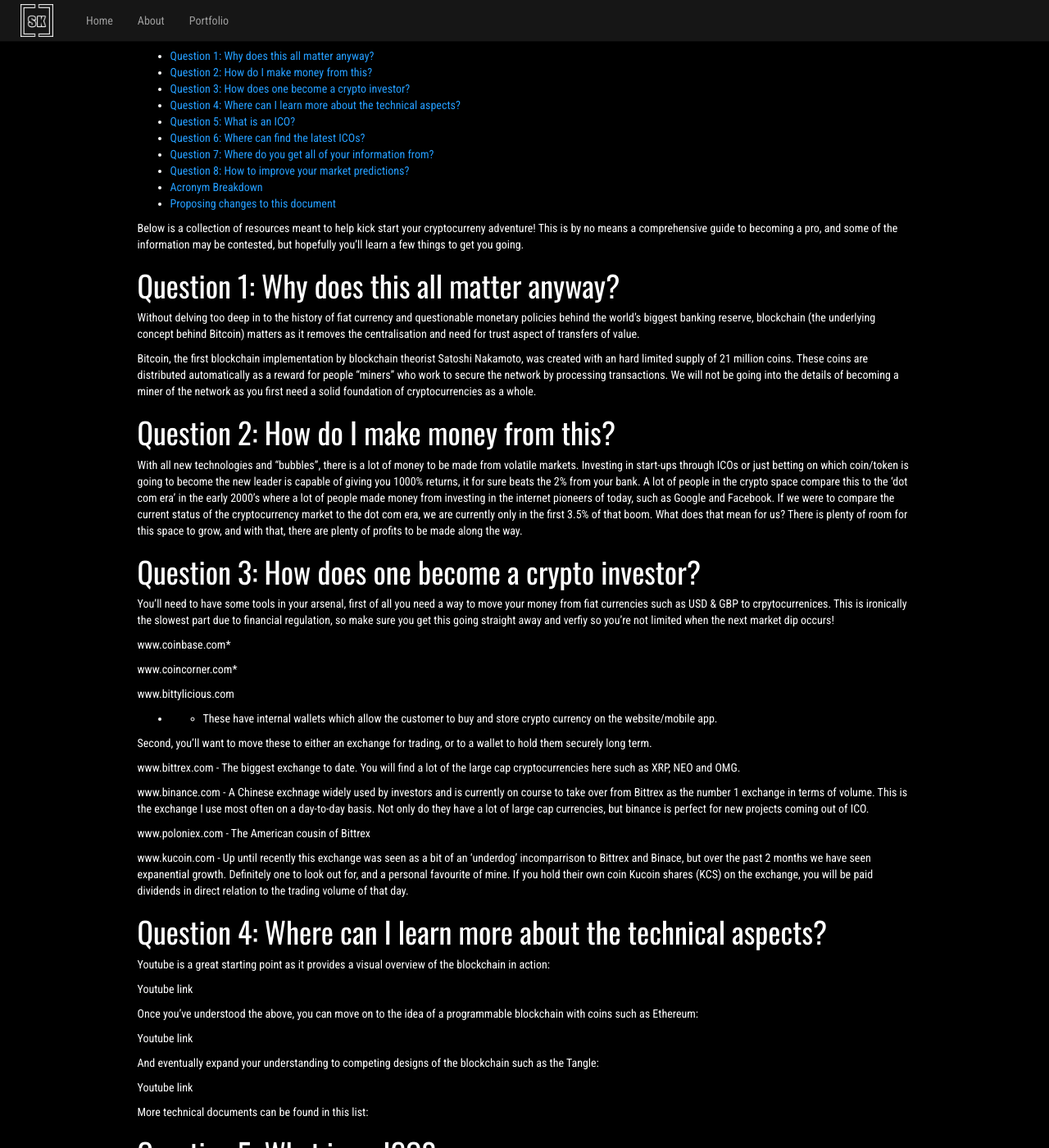
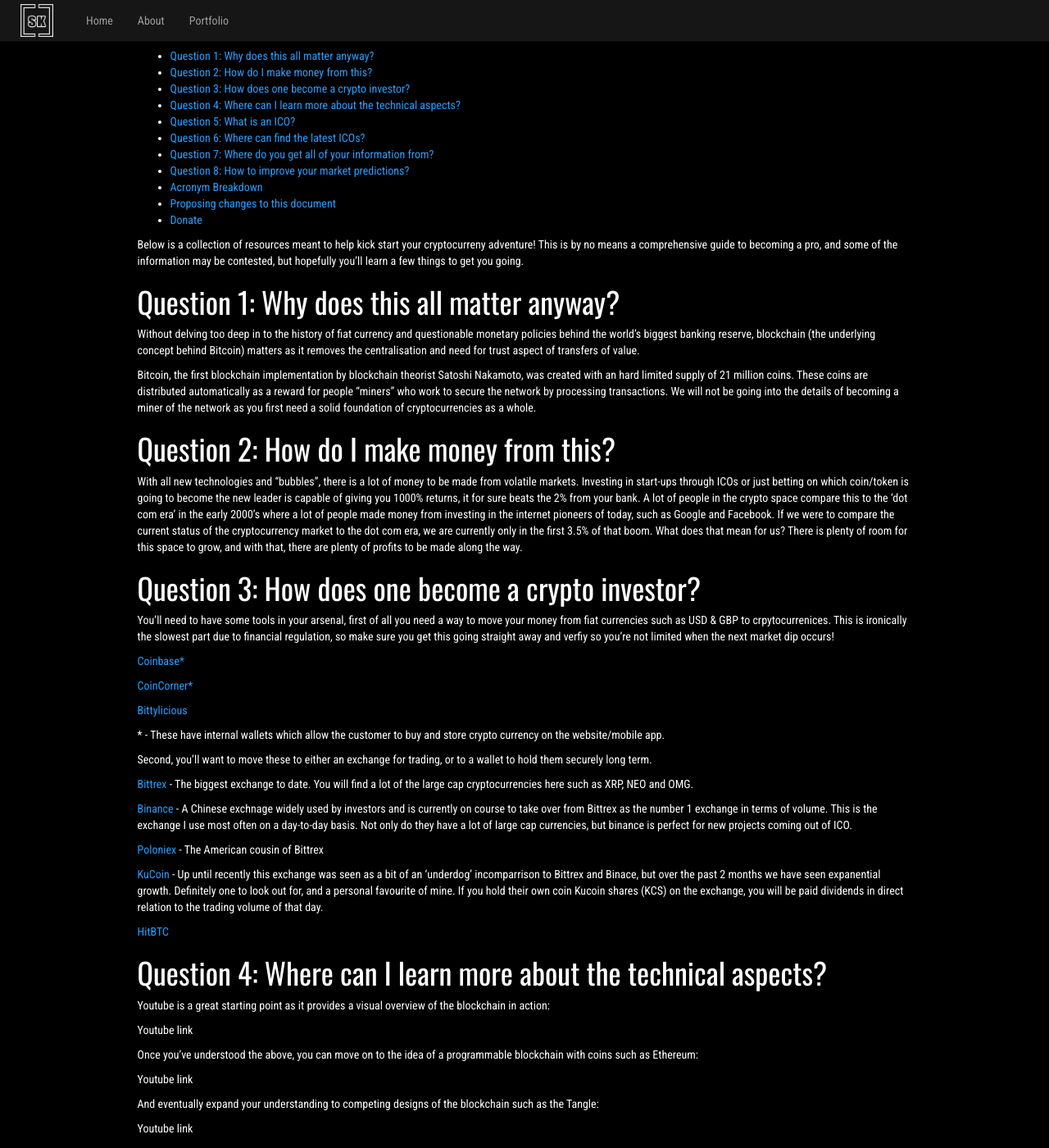
Before and after one commit to stevenkissack/stevokk.github.io, a Jekyll site: the page built from _pages/crypto-resources.md, in a window 1280 px wide and 1400 px high, scrolled down 412 px. Shown: the whole window at 82% size. Built offline with Jekyll 4.4.1, drawn with Linux system fonts in a browser that asks for light colours; some of the changed text lies outside the part shown.

Commit message:
Clean Links and change background

```diff
--- a/_pages/crypto-resources.md
+++ b/_pages/crypto-resources.md
@@ -24,30 +24,31 @@
 
 You'll need to have some tools in your arsenal, first of all you need a way to move your money from fiat currencies such as USD & GBP to crpytocurrenices. This is ironically the slowest part due to financial regulation, so make sure you get this going straight away and verfiy so you're not limited when the next market dip occurs!
 
-www.coinbase.com*
+[Coinbase*](www.coinbase.com)
 
-www.coincorner.com*
+[CoinCorner*](www.coincorner.com)
 
-www.bittylicious.com
+[Bittylicious](www.bittylicious.com)
 
 
-* - These have internal wallets which allow the customer to buy and store crypto currency on the website/mobile app.
+\*  - These have internal wallets which allow the customer to buy and store crypto currency on the website/mobile app.
 
 
 Second, you'll want to move these to either an exchange for trading, or to a wallet to hold them securely long term.
 
 
-www.bittrex.com  -  The biggest exchange to date. You will find a lot of the large cap cryptocurrencies here such as XRP, NEO and OMG.
+[Bittrex](www.bittrex.com) - The biggest exchange to date. You will find a lot of the large cap cryptocurrencies here such as XRP, NEO and OMG.
 
 
-www.binance.com  -  A Chinese exchnage widely used by investors and is currently on course to take over from Bittrex as the number 1                         exchange in terms of volume. This is the exchange I use most often on a day-to-day basis. Not only do they have a                       lot of large cap currencies, but binance is perfect for new projects coming out of ICO.
+[Binance](www.binance.com) - A Chinese exchnage widely used by investors and is currently on course to take over from Bittrex as the number 1                         exchange in terms of volume. This is the exchange I use most often on a day-to-day basis. Not only do they have a                       lot of large cap currencies, but binance is perfect for new projects coming out of ICO.
 
 
-www.poloniex.com -  The American cousin of Bittrex
+[Poloniex](www.poloniex.com) - The American cousin of Bittrex
 
 
-www.kucoin.com   -  Up until recently this exchange was seen as a bit of an 'underdog' incomparrison to Bittrex and Binace, but over the                     past 2 months we have seen expanential growth. Definitely one to look out for, and a personal favourite of mine. If                     you hold their own coin Kucoin shares (KCS) on the exchange, you will be paid dividends in direct relation to the                       trading volume of that day.
+[KuCoin](www.kucoin.com) - Up until recently this exchange was seen as a bit of an 'underdog' incomparrison to Bittrex and Binace, but over the past 2 months we have seen expanential growth. Definitely one to look out for, and a personal favourite of mine. If you hold their own coin Kucoin shares (KCS) on the exchange, you will be paid dividends in direct relation to the trading volume of that day.
 
+[HitBTC](www.hitbtc.com)
 
 # Question 4: Where can I learn more about the technical aspects?
 
@@ -109,7 +110,7 @@
  * [Editing files in another users respository](https://help.github.com/articles/editing-files-in-another-user-s-repository/)
  * [Markdown language reference guide](https://kramdown.gettalong.org/quickref.html)
 
- # Donate
+# Donate
  Ethereum address: 0x1Bc1eB08c33F75998a38fcBfF86A63Db92323dBF
 
 Donations appreciated to keep the group running!
```
Also changed, not shown: other parts of _pages/crypto-resources.md (+1 -1 lines), images/bg_crypto-blue.jpg (added).
